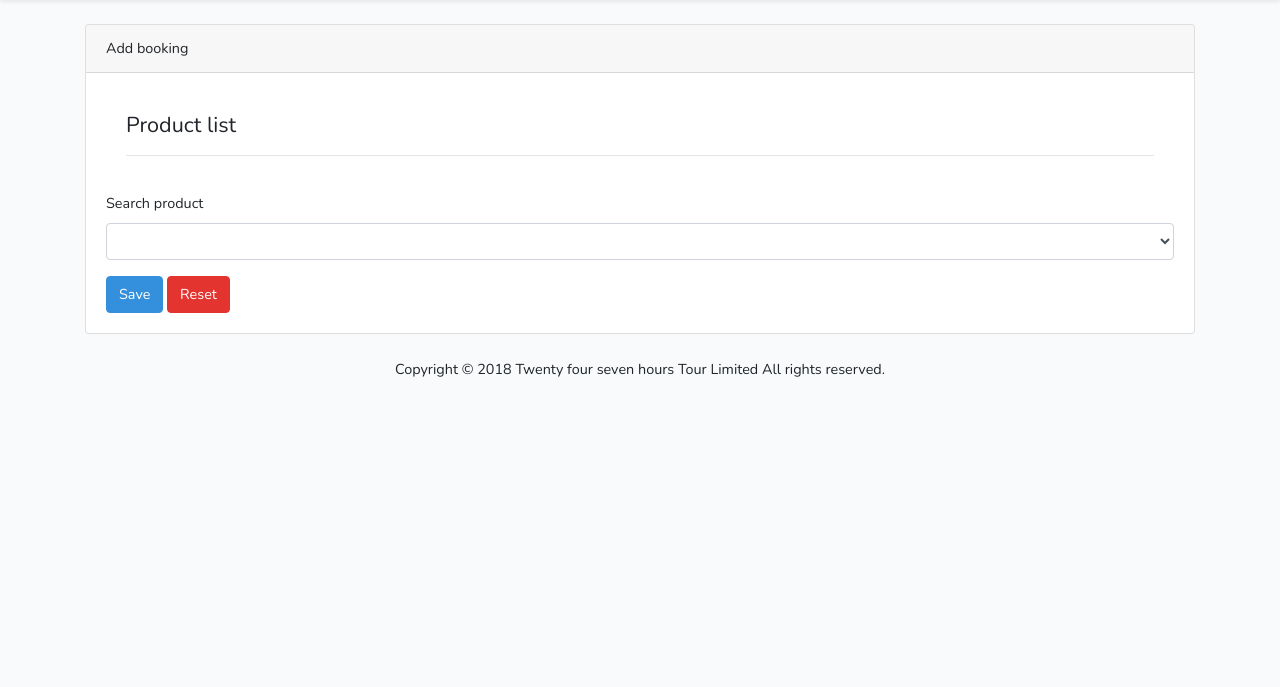
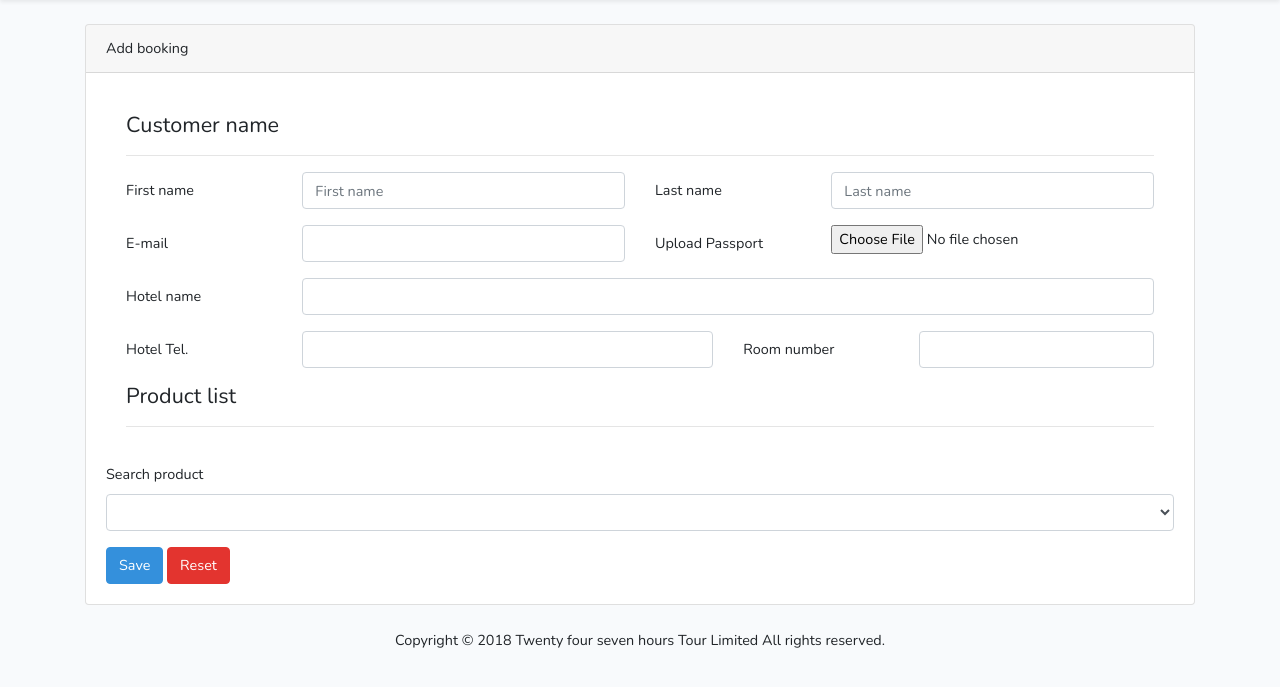
Before and after one commit to hlKittipan/tms, a Laravel app: page /backend/booking/create in a window 1280 px wide. Shown: the part 55-742 px from the top of the page. Run offline with Laravel 8, Linux system fonts and the light colour scheme; a user stored in the database is signed in; data comes from the database, SQL or seed files in the repository; tables that the repository leaves empty hold one stand-in row (values such as "Sample post"); lists and menus that the app fills with data are empty; style sheets or scripts are compiled from the project's sources; some libraries are stand-ins or nearby versions.

Commit message:
add booking

```diff
--- a/app/Http/Controllers/Backend/QuotationController.php
+++ b/app/Http/Controllers/Backend/QuotationController.php
@@ -5,8 +5,13 @@ namespace App\Http\Controllers\Backend;
 use App\Http\Controllers\Controller;
 use App\Model\Product;
 use App\Model\Product_type;
+use App\Model\Client as Customer;
 use App\Model\Quotation;
+use App\Model\Quotation_detail;
+use Carbon\Carbon;
 use Illuminate\Http\Request;
+use Illuminate\Support\Facades\Auth;
+use Illuminate\Support\Facades\DB;
 
 class QuotationController extends Controller
 {
@@ -50,8 +55,75 @@ class QuotationController extends Controller
      */
     public function store(Request $request)
     {
+        $quo_product_id = array();
+        $quo_total = 0;
+        $quo_vat = 0;
+        $quo_net = 0;
+
+        //Create client
+        $client = Customer::create($request->all());
+
+        //Upload passport client
+        if ($request->hasFile('passport')) {
+            $files = $request->file('passport');
+                $imageName = $client->id . '.' . $files->getClientOriginalExtension();
+                $destinationPath = public_path() .'/uploads/client_passport/';
+                $src = '/uploads/client_passport/'.$imageName;
+                $files->move($destinationPath, $imageName);
+                $client = Customer::create($request->all());
+                DB::table('clients')->where('id', '=',$client->id)->update([
+                    'passport' => $src,
+                ]);
+        }
+
+        $quo = new Quotation();
+        $quo->staff_id = Auth::user()->id;
+        $quo->quo_date = Carbon::now();
+        $quo->client_id = $client->id;
+        $quo->save();
+
+        if (is_array($request->product_id) || is_object($request->product_id)) {
+            foreach ($request->product_id as $product_id) {
+                $product = DB::table('products as p')
+                    ->select('p.id as product_id', 'p.name', 'pe.id as period_id', 'pri.id as price_id',
+                        'pri.public_adult', 'pri.public_child', 'pri.public_infant', 'p.number_of_pax')
+                    ->join('periods as pe', function ($join) {
+                        $join->on('p.id', '=', 'pe.product_id')
+                            ->whereDate('pe.date_end', '>=', Carbon::today());
+                    })
+                    ->join('prices as pri', 'pe.id', '=', 'pri.period_id')
+                    ->where('p.id', '=', $product_id)->first();
+                $quo_detail = new Quotation_detail();
+                $quo_detail->quo_id = $quo->id;
+                $quo_detail->product_id = $product->product_id;
+                $quo_detail->price_id = $product->price_id;
+                $quo_detail->period_id = $product->period_id;
+                $quo_detail->unit_adult = $request->input('noa_' . $product_id);
+                $quo_detail->unit_child = $request->input('noc_' . $product_id);
+                $quo_detail->unit_infant = $request->input('noi_' . $product_id);
+                $quo_detail->public_adult = $product->public_adult;
+                $quo_detail->public_child = $product->public_child;
+                $quo_detail->public_infant = $product->public_infant;
+                $quo_detail->vat = $request->input('v_' . $product_id);
+                $quo_detail->total = $request->input('t_' . $product_id);
+                $quo_detail->net = $request->input('nt_' . $product_id);
+                $quo_detail->discount = $request->input('d_' . $product_id);
+                $quo_detail->save();
+
+                $quo_total = $quo_total + $request->input('v_' . $product_id);
+                $quo_vat = $quo_vat + $request->input('t_' . $product_id);
+                $quo_net = $quo_net + $request->input('nt_' . $product_id);
+            }
+        }
+
+        Quotation::where('id', '=',$quo->id)->update([
+            'total' => $quo_total,
+            'vat' => $quo_vat,
+            'net' => $quo_net,
+        ]);
         return redirect()->route('backend.booking.index') ->with('success','Booking created successfully.');
     }
+
 
     /**
      * Display the specified resource.
--- a/public/js/backend/booking.js
+++ b/public/js/backend/booking.js
@@ -58,35 +58,37 @@ function addProductCard(repo){
     var public_price = {};
     if (repo.id != "" || check_list == undefined){
         /*start card header*/
-        card_product_list = '<div class="card mb-3" id="list_id_3"><div class="card-header"><b>'+lg_id+'</b> : '+repo.id+'  <b>'+lg_product_name+'</b> : '+repo.name+'  ' +
-            '<span class="float-right" id="available_span_'+repo.id+'" number_of_pax="'+repo.number_of_pax+'"></span></div>'+
+        card_product_list = '<div class="card mb-3" id="list_id_'+repo.id+'"><div class="card-header"><b>'+lg_id+'</b> : '+repo.id+'  <b>'+lg_product_name+'</b> : '+repo.name+'  ' +
+            '<span class="float-right" id="available_span_'+repo.id+'" number_of_pax="'+repo.number_of_pax+'"></span>' +
+            '<input type="hidden" name="product_id[]" value="'+repo.id+'"></div>'+
             //end card header
             /*start card body*/
             '<div class="card-body"><div class="form-row"><div class="col-md-6">' +
             //left show price
             '<div class="form-group col-md-12"><label><b>'+lg_adult+' : </b>'+repo.public_adult+'</label></div>'+
             '<div class="form-group col-md-12"><label><b>'+lg_child+' : </b>'+repo.public_child+'</label></div>'+
-            '<div class="form-group col-md-12"> <label><b>'+lg_infant+' : </b>'+repo.public_infant+'</label></div></div>'+
+            '<div class="form-group col-md-12 hide"> <label><b>'+lg_infant+' : </b>'+repo.public_infant+'</label></div><hr>' +
+            '</div>'+
             //right form
             //number_of_adult
             '<div class="col-md-6"><div class="form-group row"><label class="col-sm-4 col-form-label">'+lg_number_of_adult+'</label>'+
-            '<div class="col-sm-8"><input type="number" name="noa_'+repo.id+'" class="form-control text-right" value="0"  pattern="[0-9]{10}"  onchange="calculatePrice('+repo.id+')" price="'+repo.public_adult+'"></div> </div>'+
+            '<div class="col-sm-8"><input type="number" name="noa_'+repo.id+'" class="form-control text-right" value="0" onchange="calculatePrice('+repo.id+',\'noa_\')" price="'+repo.public_adult+'"></div> </div>'+
             //number_of_child
             '<div class="form-group row"><label class="col-sm-4 col-form-label">'+lg_number_of_child+'</label>'+
-            '<div class="col-sm-8"><input type="number" name="noc_'+repo.id+'" class="form-control text-right" value="0"   pattern="[0-9]{10}" onchange="calculatePrice('+repo.id+')" price="'+repo.public_child+'"></div></div>'+
+            '<div class="col-sm-8"><input type="number" name="noc_'+repo.id+'" class="form-control text-right" value="0" onchange="calculatePrice('+repo.id+',\'noc_\')" price="'+repo.public_child+'"></div></div>'+
             //number_of_infant
-            '<div class="form-group row"><label class="col-sm-4 col-form-label">'+lg_number_of_infant+'</label>'+
-            '<div class="col-sm-8"><input type="number" name="noi_'+repo.id+'" class="form-control text-right" value="0" onchange="calculatePrice('+repo.id+')" price="'+repo.public_infant+'"></div></div>'+
+            '<div class="form-group row hide"><label class="col-sm-4 col-form-label">'+lg_number_of_infant+'</label>'+
+            '<div class="col-sm-8"><input type="number" name="noi_'+repo.id+'" class="form-control text-right" value="0" onchange="calculatePrice('+repo.id+',\'noi_\')" price="'+repo.public_infant+'"></div></div>'+
             //discount
             '<div class="form-group row"><label class="col-sm-4 col-form-label">'+lg_discounts+'</label>' +
-            '<div class="col-sm-8"><input type="number" name="d_'+repo.id+'" class="form-control text-right" value="0" onchange="calculatePrice('+repo.id+')"></div></div>'+
+            '<div class="col-sm-8"><input type="number" name="d_'+repo.id+'" class="form-control text-right" value="0" onchange="calculatePrice('+repo.id+',\'\')"></div></div>'+
             //total
             '<div class="form-group row"><label class="col-sm-4 col-form-label">'+lg_total+'</label>'+
             '<div class="col-sm-8"><input type="number" name="t_'+repo.id+'" readonly class="form-control text-right" ></div></div>'+
             //vat
             '<div class="form-group row"><label class="col-sm-4 col-form-label">'+lg_vat+'</label>'+
             '<div class="input-group col-sm-8"><div class="input-group-prepend"><div class="input-group-text">%</div></div>' +
-            '<input type="number" name="v_'+repo.id+'" class="form-control text-right" value="7" onchange="calculatePrice('+repo.id+')"></div></div>'+
+            '<input type="number" name="v_'+repo.id+'" class="form-control text-right" value="7" onchange="calculatePrice('+repo.id+',\'\')"></div></div>'+
             //net total
             '<div class="form-group row"><label class="col-sm-4 col-form-label">'+lg_net_total+'</label>'+
             '<div class="col-sm-8"><input type="number" name="nt_'+repo.id+'" readonly class="form-control text-right" ></div></div> </div> </div> </div> </div>';
@@ -115,7 +117,7 @@ function checkAvailable(product_id,number_of_pax){
         }
     });
 }
-function calculatePrice(product_id) {
+function calculatePrice(product_id,input_name) {
     var noa = parseInt($('input[name="noa_'+product_id+'"]').val());
     var noc = parseInt($('input[name="noc_'+product_id+'"]').val());
     var noi = parseInt($('input[name="noi_'+product_id+'"]').val());
@@ -127,8 +129,7 @@ function calculatePrice(product_id) {
     var public_adult = parseInt($('input[name="noa_'+product_id+'"]').attr('price'));
     var public_child = parseInt($('input[name="noc_'+product_id+'"]').attr('price'));
     var public_infant = parseInt($('input[name="noi_'+product_id+'"]').attr('price'));
-    var number_of_pax = $("#available_span_"+product_id).attr('number_of_pax');
-    var checkFocusout = "";
+    var number_of_pax = parseInt($("#available_span_"+product_id).attr('number_of_pax'));
 
     if (!$.isNumeric(noa) || !$.isNumeric(noc) || !$.isNumeric(noi)){
         return false
@@ -136,11 +137,8 @@ function calculatePrice(product_id) {
 
     if (total_pax > number_of_pax){
         $("#alertMessageBody").html('<p>The number of passengers exceeds the maximum number of products.</p>');
-        $('#alertMessage').modal('show')
-        $("input").unbind().on("focusout", function(event){
-            var input_name = $(this).attr('name');
-            $('input[name="'+input_name+'"]').val(0)
-        });
+        $('#alertMessage').modal('show');
+        resetValuePax(input_name+product_id);
     }else{
         t = ((noa*public_adult)+(noc*public_child)+(noi*public_infant)-d);
         nt = (t+(t*vat/100));
@@ -149,3 +147,7 @@ function calculatePrice(product_id) {
     }
 
 }
+
+function resetValuePax(input_name) {
+    $('input[name="'+input_name+'"]').val(0)
+}
--- a/resources/lang/en/book.php
+++ b/resources/lang/en/book.php
@@ -33,5 +33,13 @@ return [
     'net_total' => 'Net Total',
     'id' => 'Id',
     'product_name' => 'Product name',
+    'customer_name' => 'Customer name',
+    'first_name' => 'First name',
+    'last_name' => 'Last name',
+    'hotel_name' => 'Hotel name',
+    'room_number' => 'Room number',
+    'hotel_tel' => 'Hotel Tel.',
+    'email' => 'E-mail',
+    'upload_passport' => 'Upload Passport',
 
 ];
--- a/resources/views/backends/books/create.blade.php
+++ b/resources/views/backends/books/create.blade.php
@@ -13,24 +13,70 @@
                     <div class="card-header">{{ __('book.add_booking') }}</div>
                     <div class="card-body">
                         <form class="" method="POST" id="main-form"
-                              action="{{route('backend.product.period.store')}}">
+                              action="{{route('backend.booking.store')}}">
                             @csrf
 
                             <div class="card-body">
                                 <div class="form-row">
                                     <div class="col-md-12">
+                                        <h4>{{__('book.customer_name')}}</h4>
+                                        <hr>
+                                    </div>
+
+                                    <div class="col-md-12">
+                                        <div class="form-group row">
+                                            <label class="col-sm-2 col-form-label">{{__('book.first_name')}}</label>
+                                            <div class="col-sm-4">
+                                                <input type="text" name="first_name" class="form-control" placeholder="{{__('book.first_name')}}">
+                                            </div>
+                                            <label class="col-sm-2 col-form-label">{{__('book.last_name')}}</label>
+                                            <div class="col-sm-4">
+                                                <input type="text" name="last_name" class="form-control" placeholder="{{__('book.last_name')}}">
+                                            </div>
+                                        </div>
+                                        <div class="form-group row">
+                                            <label class="col-sm-2 col-form-label">{{__('book.email')}}</label>
+                                            <div class="col-sm-4">
+                                                <input type="email" name="email" class="form-control">
+                                            </div>
+                                            <label class="col-sm-2 col-form-label">{{__('book.upload_passport')}}</label>
+                                            <div class="col-sm-4">
+                                                <input type="file" name="passport" class="form-control-file">
+                                            </div>
+                                        </div>
+                                        <div class="form-group row">
+                                            <label class="col-sm-2 col-form-label">{{__('book.hotel_name')}}</label>
+                                            <div class="col-sm-10">
+                                                <input type="text" name="hotel_name" class="form-control">
+                                            </div>
+                                        </div>
+                                        <div class="form-group row">
+                                            <label class="col-sm-2 col-form-label">{{__('book.hotel_tel')}}</label>
+                                            <div class="col-sm-5">
+                                                <input type="text" name="hotel_tel" class="form-control">
+                                            </div>
+                                            <label class="col-sm-2 col-form-label">{{__('book.room_number')}}</label>
+                                            <div class="col-sm-3">
+                                                <input type="text" name="room_number" class="form-control">
+                                            </div>
+                                        </div>
+                                    </div>
+
+                                    <div class="col-md-12">
                                         <h4>@lang('book.product_list')</h4>
                                         <hr>
                                     </div>
+
                                     <div class="col-md-12" id="product_list">
 
                                     </div>
                                 </div>
                             </div>
-
-                            <div class="form-group">
-                                <label>{{ __('book.search_product') }}</label>
-                                <select class="form-control" id="searchProduct"></select>
+                            <div class="form-row">
+                                <div class="form-group col-md-12">
+                                    <label>{{ __('book.search_product') }} </label>
+                                    <select class="form-control" id="searchProduct"></select>
+                                </div>
                             </div>
 
                             <button type="button" class="btn btn-primary"
--- a/resources/views/backends/layouts/app.blade.php
+++ b/resources/views/backends/layouts/app.blade.php
@@ -19,6 +19,7 @@
     <link href="{{ asset('css/all.min.css') }}" rel="stylesheet">
     <!-- Styles -->
     <link href="{{ asset('css/app.css') }}" rel="stylesheet">
+    <link href="{{ asset('css/custom.css') }}" rel="stylesheet">
 
 </head>
 <body>
```
Also changed, not shown: app/Model/Client.php (added, +12 -0 lines), app/Model/Quotation.php (+9 -1 lines), app/Model/Quotation_detail.php (added, +17 -0 lines), public/css/custom.css (+2 -51 lines), database/migrations/2019_09_17_154350_create_clients_table.php, database/migrations/2019_09_17_160451_create_quotations.php.
